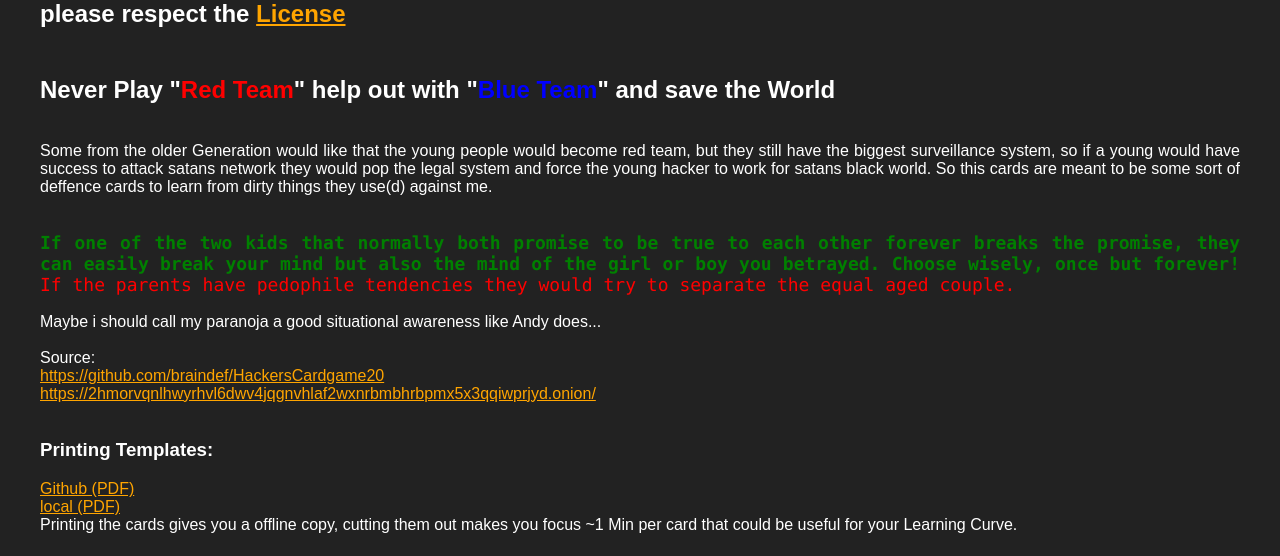
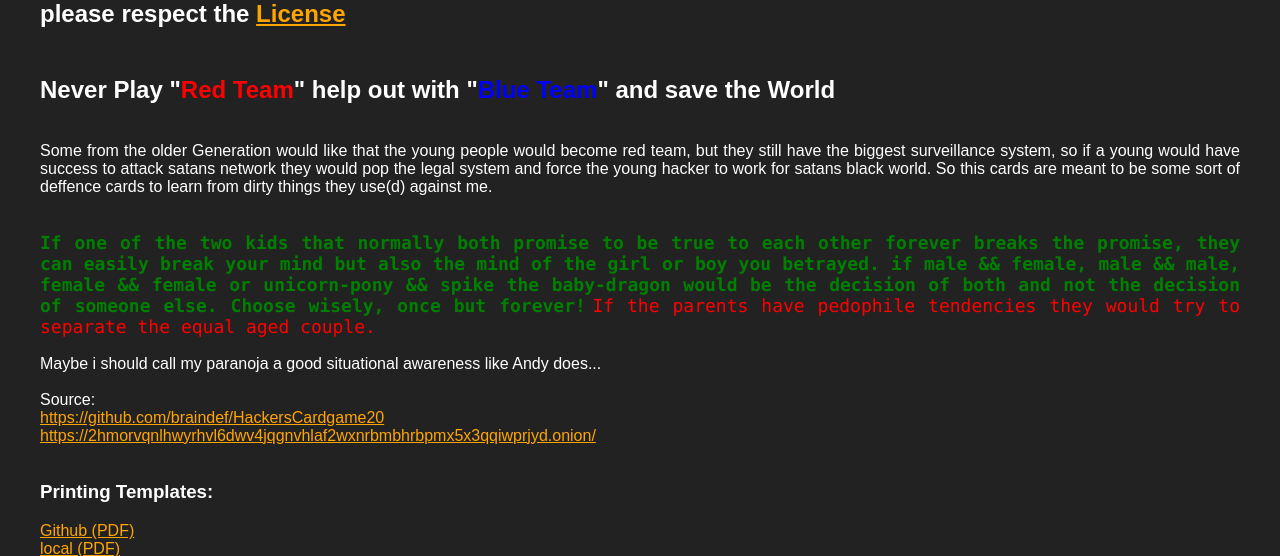
Before and after one commit to HackersCardgame/HackersCardgame20, a PHP site: page / in a window 1280 px wide. Shown: the part 1044-1600 px from the top of the page. Run offline with PHP 8.4, Linux system fonts and the light colour scheme.

Commit message:
corrections

```diff
--- a/index.php
+++ b/index.php
@@ -74,7 +74,7 @@
 Some from the older Generation would like that the young people would become red team, but they still have the biggest surveillance system, so if a young would have success to attack satans network they would pop the legal system and force the young hacker to work for satans black world. So this cards are meant to be some sort of deffence cards to learn from dirty things they use(d) against me.<br><br>
 
 <br>
-<font class=monospace color=green size=4em><b>If one of the two kids that normally both promise to be true to each other forever breaks the promise, they can easily break your mind but also the mind of the girl or boy you betrayed. Choose wisely, once but forever!</b></font> <font class=monospace color=red size=4em>If the parents have pedophile tendencies they would try to separate the equal aged couple.</font>
+<font class=monospace color=green size=4em><b>If one of the two kids that normally both promise to be true to each other forever breaks the promise, they can easily break your mind but also the mind of the girl or boy you betrayed. if male && female, male && male, female && female or unicorn-pony && spike the baby-dragon would be the decision of both and not the decision of someone else. Choose wisely, once but forever!</b></font> <font class=monospace color=red size=4em>If the parents have pedophile tendencies they would try to separate the equal aged couple.</font>
 <br><br>
 Maybe i should call my paranoja a good situational awareness like Andy does...
 <br>
```
